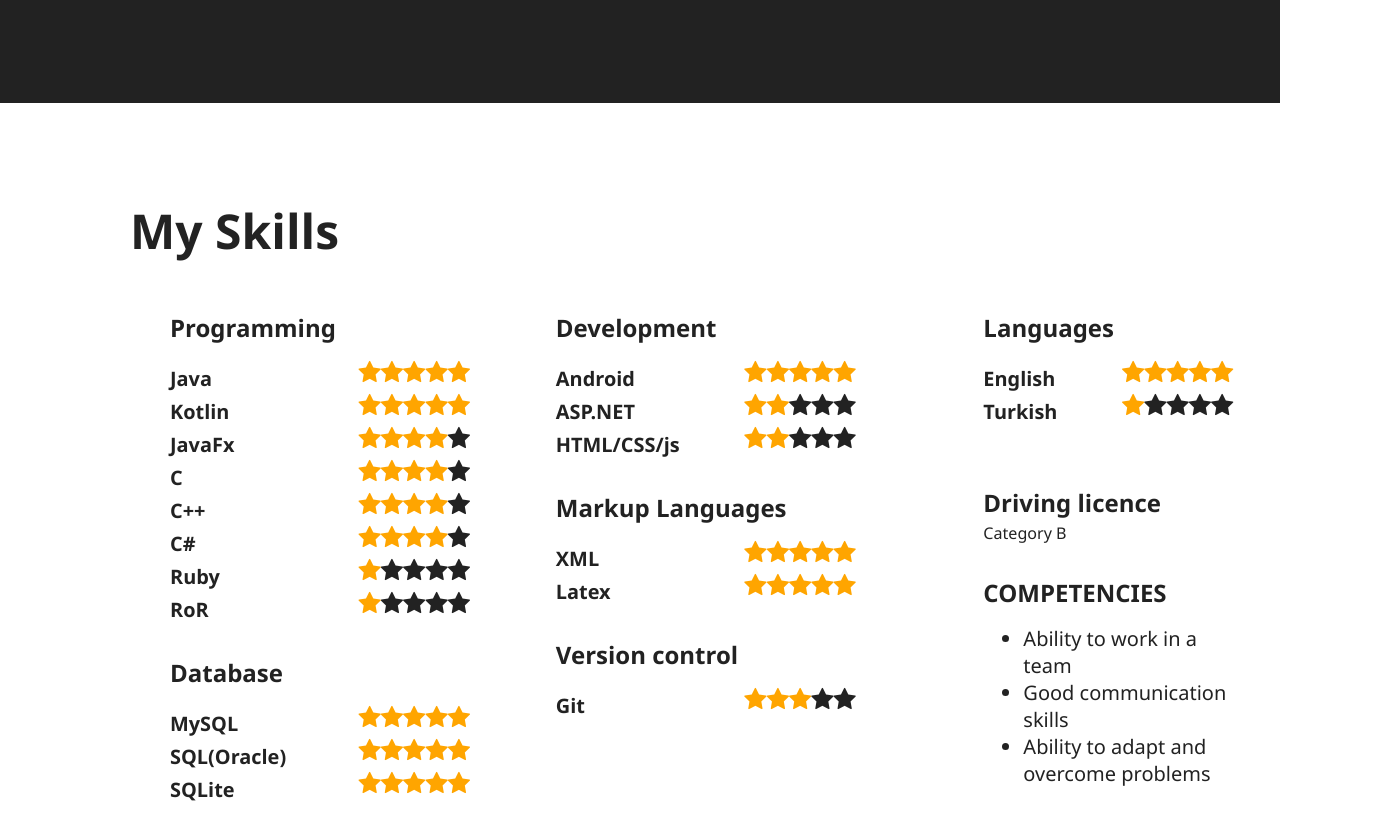
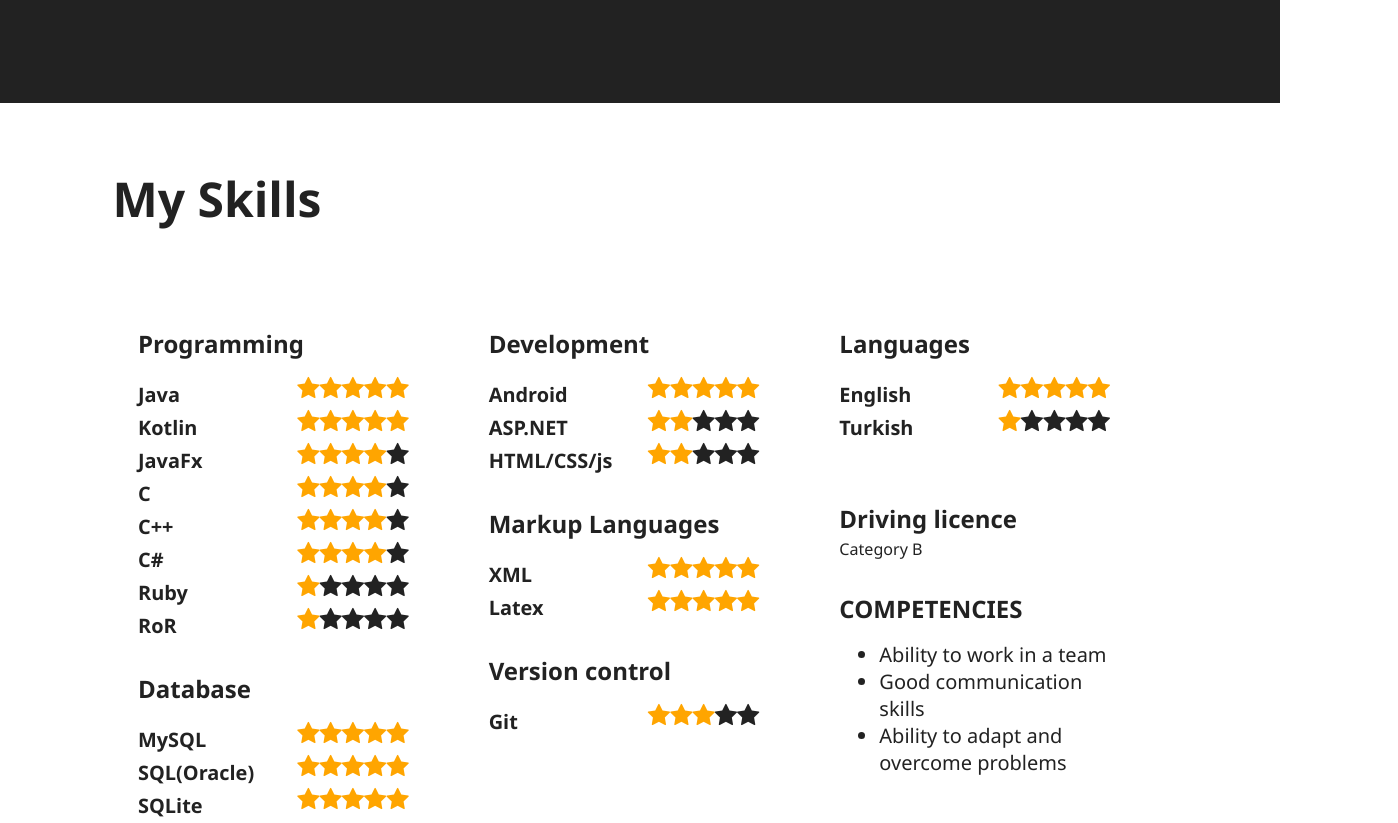
Before and after one commit to Apilav1/AdiPilavPortfolio, a plain HTML site: page index.html in a window 1280 px wide. Shown: the part 1949-2772 px from the top of the page, 1398 px wide, since content can reach past the window. Drawn offline with Linux system fonts and the light colour scheme; a web font is replaced by a local one.

Commit message:
skills containter design fix

```diff
--- a/index.html
+++ b/index.html
@@ -147,12 +147,12 @@
     </div>
 
     <div id="skills" class="skills-container">
+      <h1>My Skills</h1>
       <div class="ms">
-        <h1>My Skills</h1>
         <div id="column1" class="skills-column">
           <div class="one-skills-container">
             <h4 class="skills-title">Programming</h4>
-            <div class="language-containter">
+            <div class="language-container">
               <div class="language-row">
                 <h5 class="languageName">Java</h5>
                 <span class="fa fa-star checked"></span>
--- a/style.css
+++ b/style.css
@@ -137,7 +137,7 @@
 }
 
 .skills-container {
-  height: 100vh;
+  height: 80vh;
   width: 100%;
   background-color: white;
   color: black;
@@ -153,13 +153,22 @@
   padding: 0px 10px 0px 10px;
   margin: 10vh;
   font-size: 1.5rem;
-  margin-left: 15vh;
-  margin-right: auto;
-  /* display: inline-block; */
+  margin-left: 10%;
   font-weight: 300;
-  display: inline-grid;
-  grid-template-columns: 32% 32% 32%;
-  column-gap: 0vh;
+  /* grid-template-columns: 32% 32% 32%; */
+  /* column-gap: 0vh; */
+  /* display: block;  */
+  display: flex;
+}
+
+.skills-container h1 {
+  color: #222;
+  font-family: "Segoe UI", Tahoma, Geneva, Verdana, sans-serif;
+  box-sizing: border-box;
+  padding: 0px 10px 0px 10px;
+  margin: 10vh;
+  margin-left: 8%;
+  font-size: 3rem;
 }
 
 .checked {
@@ -178,10 +187,10 @@
 }
 
 .skills-column {
-  float: left;
-  margin-left: 5vh;
-  margin-right: 12vh;
-  width: 250px;
+  /* float: left; */
+  /* margin-left: 5vh;
+  margin-right: 12vh; */
+  margin-right: 10vh;
 }
 
 .skills-title {
@@ -193,33 +202,20 @@
 }
 
 #column1 {
-  grid-column-start: 1;
-  justify-self: centers;
-  align-items: center;
-  width: 300px;
+  /* grid-column-start: 1; */
+  flex: 35vh;
 }
 
 #column2 {
-  grid-column-start: 2;
-  justify-self: center;
-  width: 300px;
+  /* grid-column-start: 2; */
+  flex: 35vh;
 }
 
 #column3 {
-  grid-column-start: 3;
-  justify-self: center;
+  /* grid-column-start: 3; */
+  flex: 35vh;
 }
 
-.language-container {
-  /* max-height: 40px;
-  margin: auto;
-  width: 200px;
-  background-color: rebeccapurple; */
-  /* width: 100%;
-  height: 100%; */
-  /* display: table-row; */
-  /* vertical-align: middle; */
-}
 
 .language-row {
   /* display: table; */
```
